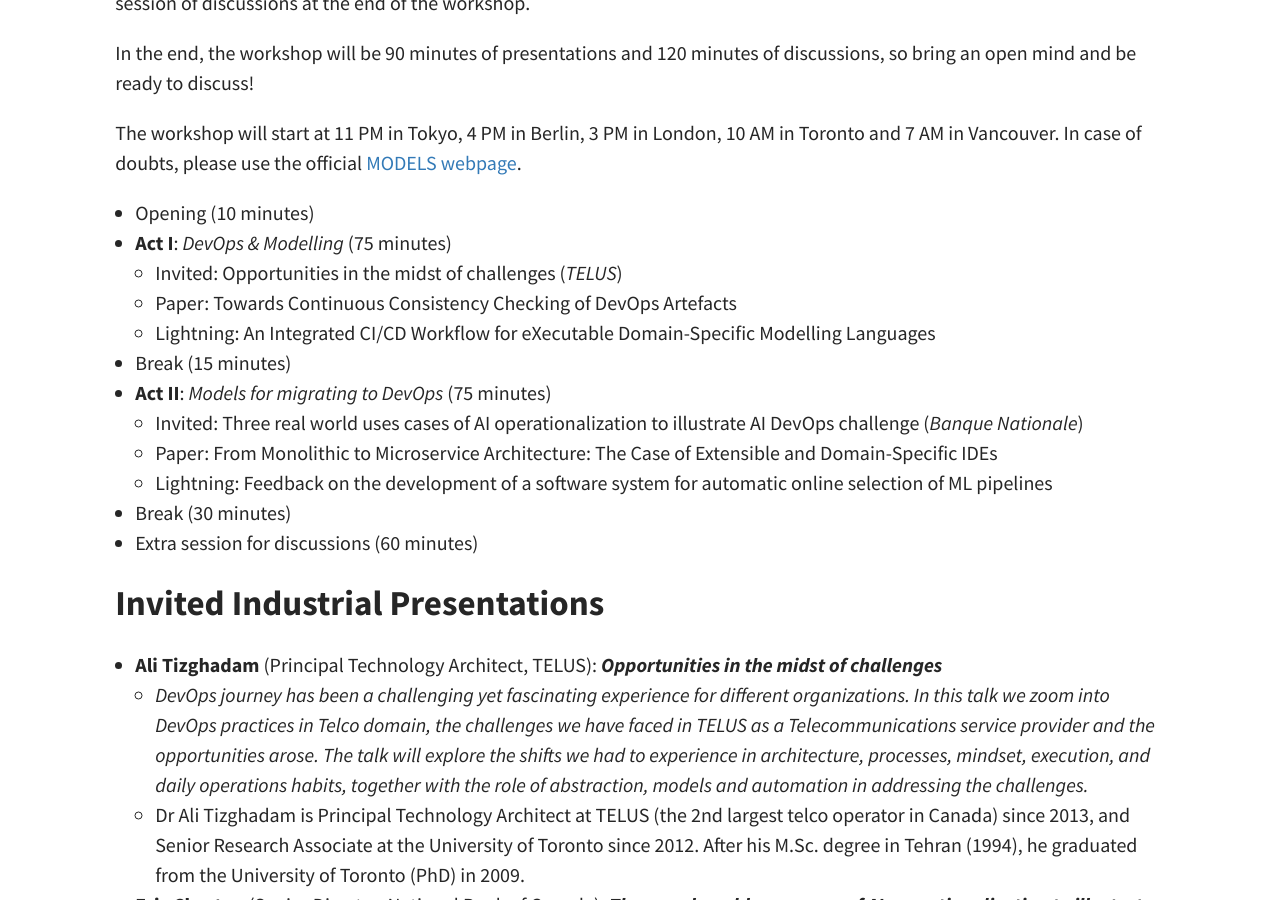
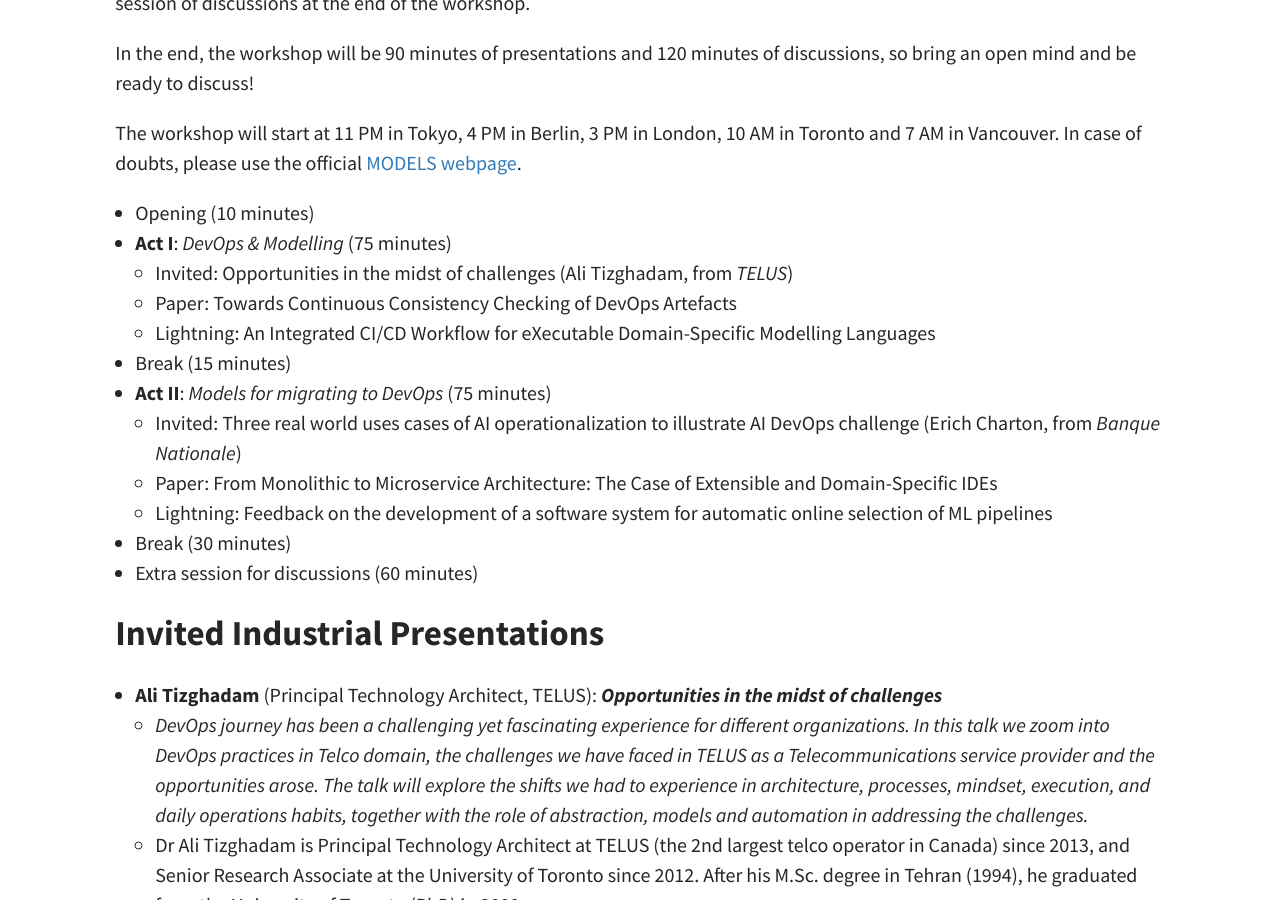
Before and after one commit to ace-design/devops-at-models, a Jekyll site: the page built from _posts/2021-09-06-Virtual.md, in a window 1280 px wide and 900 px high, scrolled down 720 px. Built offline with Jekyll 4.4.1, drawn with Linux system fonts in a browser that asks for light colours.

Commit message:
2nd keynote

```diff
--- a/_posts/2021-09-06-Virtual.md
+++ b/_posts/2021-09-06-Virtual.md
@@ -23,12 +23,12 @@ The workshop will start at 11 PM in Tokyo, 4 PM in Berlin, 3 PM in London, 10 AM
 
   - Opening (10 minutes)
   - **Act I**: _DevOps & Modelling_ (75 minutes)
-    - Invited: Opportunities in the midst of challenges (_TELUS_)
+    - Invited: Opportunities in the midst of challenges (Ali Tizghadam, from _TELUS_)
     - Paper: Towards Continuous Consistency Checking of DevOps Artefacts
     - Lightning: An Integrated CI/CD Workflow for eXecutable Domain-Specific Modelling Languages
   - Break (15 minutes)
   - **Act II**: _Models for migrating to DevOps_ (75 minutes)
-    - Invited: Three real world uses cases of AI operationalization to illustrate AI DevOps challenge (_Banque Nationale_)
+    - Invited: Three real world uses cases of AI operationalization to illustrate AI DevOps challenge (Erich Charton, from _Banque Nationale_)
     - Paper: From Monolithic to Microservice Architecture: The Case of Extensible and Domain-Specific IDEs
     - Lightning: Feedback on the development of a software system for automatic online selection of ML pipelines
   - Break (30 minutes)
```
